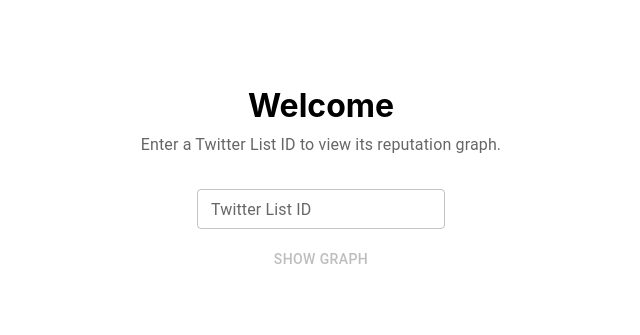
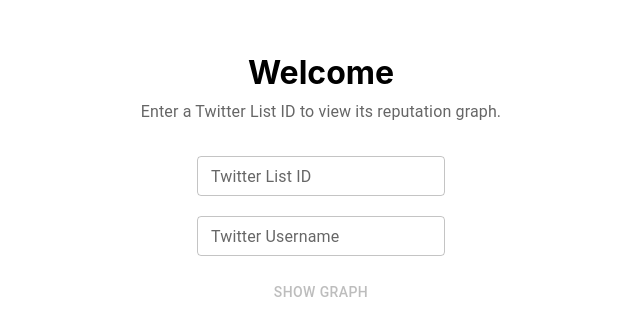
Before and after one commit to Replabs/Dashboard, a React (Create React App) app: page / in a window 1280 px wide. Shown: the part 229-564 px from the top of the page, without its empty margins (319-959 px from the left). Built offline with nearby package versions, Linux system fonts and the light colour scheme; what vis-data would draw is missing.

Commit message:
include username, for reaching out afterwards

```diff
--- a/src/components/twitter/TwitterGraph.tsx
+++ b/src/components/twitter/TwitterGraph.tsx
@@ -7,6 +7,7 @@
 import { TwitterHyperParams } from "../../pages/TwitterPage";
 import { baseUrl, networkOptions } from "../../utils";
 import { TwitterNode, TwitterEdge, TweetData } from "./types";
+import { useSearchParams } from "react-router-dom";
 
 type Props = {
   hyperParams: TwitterHyperParams;
@@ -56,15 +57,23 @@
 }
 
 function NeedsCrawlingView(props: {
-  list_id: string;
+  listId: string;
   onStartCrawling: () => void;
   onErrorCrawling: () => void;
 }) {
+  const [searchParams, setSearchParams] = useSearchParams();
+
   const crawl = async () => {
     props.onStartCrawling();
 
-    fetch(`${baseUrl()}/twitter_list/${props.list_id}`, {
+    fetch(`${baseUrl()}/twitter_list/${props.listId}`, {
       method: "POST",
+      headers: {
+        "Content-Type": "application/json",
+      },
+      body: JSON.stringify({
+        username: searchParams.get("username"),
+      }),
     }).catch(() => {
       props.onErrorCrawling();
     });
@@ -249,7 +258,7 @@
   } else if (data && !data.exists && !data.isBeingCrawled) {
     return (
       <NeedsCrawlingView
-        list_id={props.hyperParams.list_id}
+        listId={props.hyperParams.list_id}
         onStartCrawling={() => setData({ ...data!!, isBeingCrawled: true })}
         onErrorCrawling={() => {
           setData({ ...data!!, isBeingCrawled: false });
--- a/src/pages/LandingPage.tsx
+++ b/src/pages/LandingPage.tsx
@@ -1,11 +1,21 @@
 import React, { useState } from "react";
 import { Link } from "react-router-dom";
 import "../App.css";
-import { Box, Button, Grid, Stack, TextField, Typography } from "@mui/material";
+import {
+  Box,
+  Button,
+  Grid,
+  InputAdornment,
+  Stack,
+  TextField,
+  Typography,
+} from "@mui/material";
 
 function ListForm() {
-  const [twitterListId, setTwitterListId] = useState<string>("");
-  const isValidList = twitterListId.length > 3 && /^\d+$/.test(twitterListId);
+  const [listId, setListId] = useState<string>("");
+  const [username, setUsername] = useState<string>("");
+  const isValidList =
+    username.length > 2 && listId.length > 3 && /^\d+$/.test(listId);
 
   return (
     <Stack direction="column">
@@ -13,19 +23,33 @@
         className="TextField"
         label="Twitter List ID"
         type="text"
-        onChange={(e) => setTwitterListId(e.target.value)}
+        onChange={(e) => setListId(e.target.value)}
         variant="outlined"
         size="small"
         sx={{
-          maxWidth: "400px",
-          margin: "12px",
+          minWidth: "230px",
+          marginTop: "12px",
+          marginBottom: "12px",
+        }}
+      />
+      <TextField
+        className="TextField"
+        label="Twitter Username"
+        type="text"
+        onChange={(e) => setUsername(e.target.value)}
+        variant="outlined"
+        size="small"
+        sx={{
+          minWidth: "230px",
+          marginBottom: "18px",
+          marginTop: "8px",
         }}
       />
       <Button disabled={!isValidList}>
         {isValidList ? (
           <Link
             style={{ textDecoration: "none", color: "inherit" }}
-            to={`/twitter/${twitterListId}`}
+            to={`/twitter/${listId}?username=${username}`}
           >
             Show Graph
           </Link>
```
Also changed, not shown: firebase.json.
